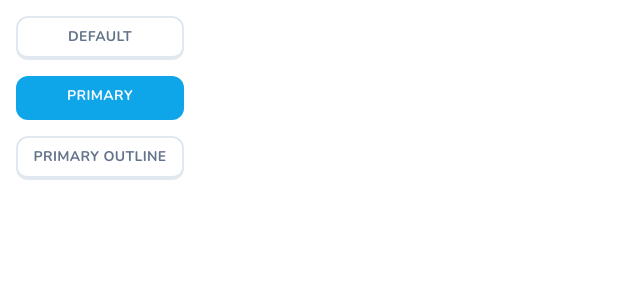
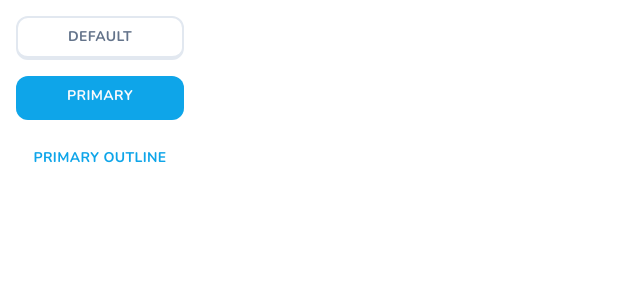
Before and after one commit to myk-francis/next-lingo, a Next.js app: page / in a window 1280 px wide. Shown: the top 300 px of the page, without its empty margins (0-640 px from the left). Built offline with nearby package versions, Linux system fonts and the light colour scheme.

Commit message:
Update: primaryOutline button

```diff
--- a/app/page.tsx
+++ b/app/page.tsx
@@ -7,7 +7,9 @@ export default function Home() {
       <Button className="" variant={"primary"}>
         Primary
       </Button>
-      <Button className="">Primary outline</Button>
+      <Button className="" variant={"primaryOutline"}>
+        Primary outline
+      </Button>
     </div>
   );
 }
--- a/components/ui/button.tsx
+++ b/components/ui/button.tsx
@@ -13,6 +13,7 @@ const buttonVariants = cva(
           "bg-white text-black border-slate-200 border-2 border-b-4 active:border-b-2 hover:bg-slate-100 text-slate-500",
         primary:
           "bg-sky-500 text-primary-foreground hover:bg-sky-400/90 border-sky-500 border-b-4 active:border-b-0",
+        primaryOutline: "bg-white text-sky-500 hover:bg-slate-100",
       },
       size: {
         default: "h-11 px-4 py-2",
```
